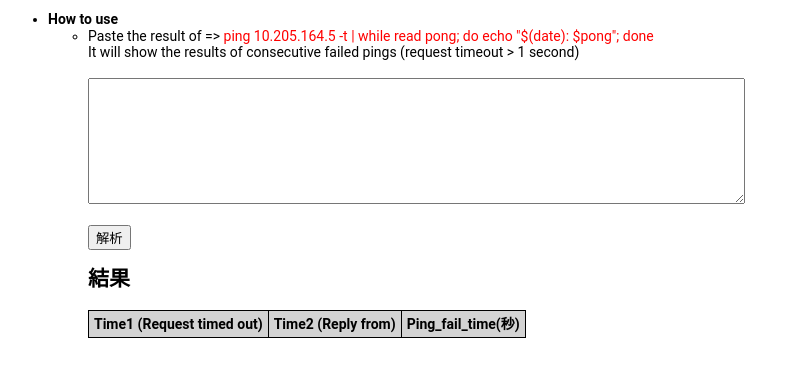
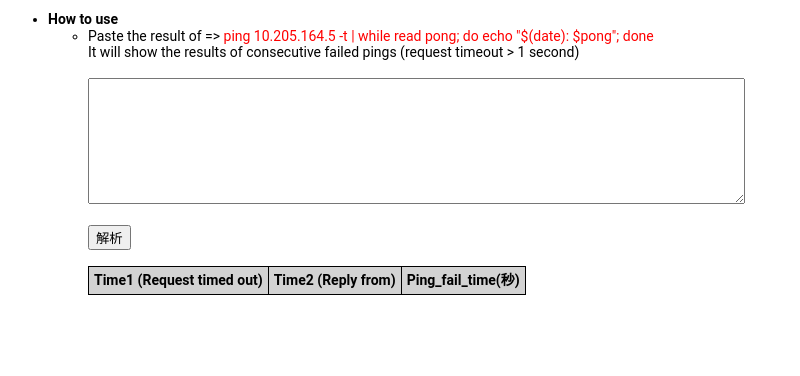
Before and after one commit to dustinchen26/parse_ping_fail, a plain HTML site: page index.html in a window 1280 px wide. Shown: the part 80-456 px from the top of the page, without its empty margins (0-800 px from the left). Drawn offline with Linux system fonts and the light colour scheme.

Commit message:
update style

```diff
--- a/index.html
+++ b/index.html
@@ -65,7 +65,8 @@
 
                 <textarea id="input"></textarea><br><br>
                 <button onclick="parseInput()">解析</button>
-                <h2>結果</h2>
+                <br><br>
+
                 <table>
                     <thead>
                         <tr>
```
